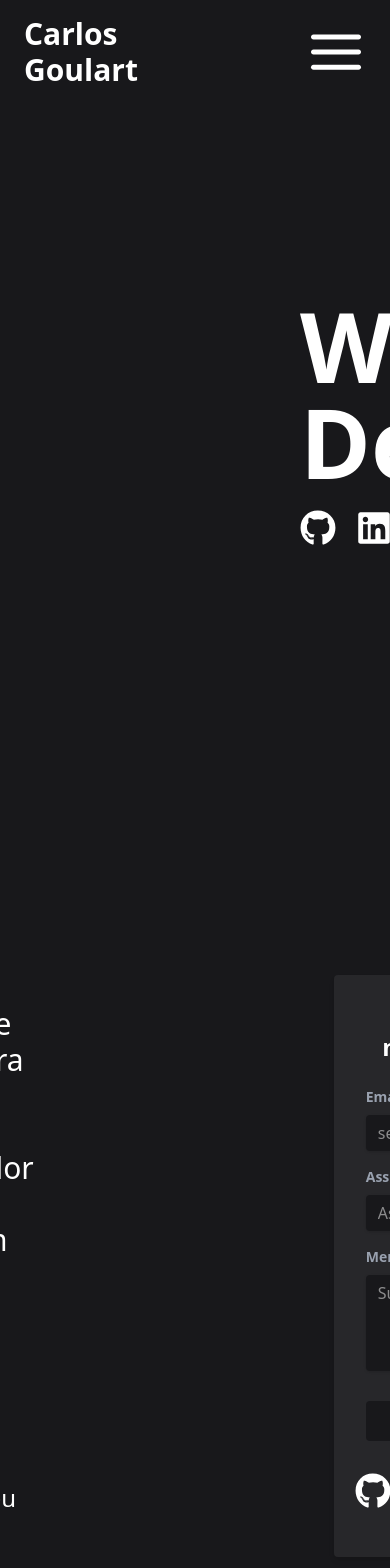
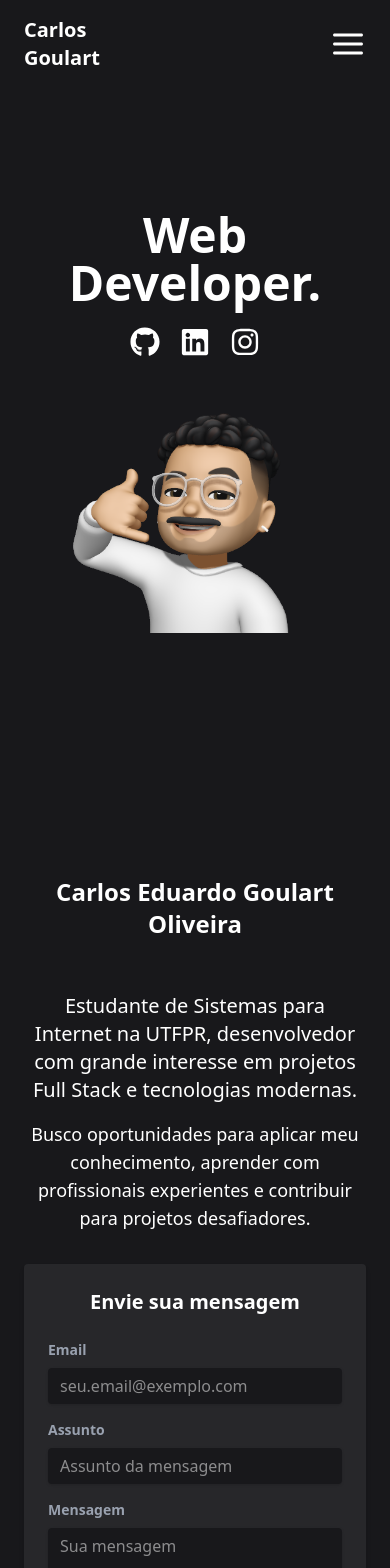
Before and after one commit to CarlosEGoulart/Portfolio, a React (Vite) app: page / in a window 390 px wide. Shown: the top 1568 px of the page. Built offline with nearby package versions, Linux system fonts and the light colour scheme.

Commit message:
feat: responsive views

```diff
--- a/src/components/AboutMe.tsx
+++ b/src/components/AboutMe.tsx
@@ -35,16 +35,16 @@ export default function AboutMe() {
         }
     }, [notification]);
 
-    return <div className="flex flex-row items-center justify-center gap-75 h-screen bg-zinc-900  text-white px-20">
-        <div className="flex flex-col gap-5">
-            <h1 className="text-4xl max-w-xl font-bold mb-8">Carlos Eduardo Goulart Oliveira</h1>
-            <div className="text-start">
-                <p className="text-3xl mb-4 max-w-xl">
+    return <div className="flex flex-col lg:flex-row items-center justify-center gap-8 lg:gap-75 min-h-screen bg-zinc-900 text-white px-6 sm:px-10 md:px-20 py-8">
+        <div className="flex flex-col gap-5 text-center lg:text-left">
+            <h1 className="text-2xl sm:text-3xl md:text-4xl max-w-xl font-bold mb-8">Carlos Eduardo Goulart Oliveira</h1>
+            <div>
+                <p className="text-xl sm:text-2xl md:text-3xl mb-4 max-w-xl">
                     Estudante de Sistemas para Internet na UTFPR,
                     desenvolvedor com grande interesse em projetos Full Stack
                     e tecnologias modernas.
                 </p>
-                <p className="text-2xl max-w-xl">
+                <p className="text-lg sm:text-xl md:text-2xl max-w-xl">
                     Busco oportunidades para aplicar meu conhecimento, aprender
                     com profissionais experientes e contribuir para projetos desafiadores.
                 </p>
@@ -52,8 +52,8 @@ export default function AboutMe() {
         </div>
 
         <div className="w-full max-w-md">
-            <form ref={form} onSubmit={sendEmail} className="bg-zinc-800 shadow-md rounded px-8 pt-6 pb-12 mb-">
-                <h2 className="text-2xl font-bold mb-6 text-center">Envie sua mensagem</h2>
+            <form ref={form} onSubmit={sendEmail} className="bg-zinc-800 shadow-md rounded px-6 sm:px-8 pt-6 pb-12 mb-4">
+                <h2 className="text-xl sm:text-2xl font-bold mb-6 text-center">Envie sua mensagem</h2>
                 <div className="mb-4">
                     <label className="block text-gray-400 text-sm font-bold mb-2" htmlFor="email">
                         Email
@@ -84,7 +84,7 @@ export default function AboutMe() {
                     </div>
                 )}
 
-                <div className='text-4xl flex flex-row justify-center items-center gap-10 mt-8'>
+                <div className='text-3xl sm:text-4xl flex flex-row justify-center items-center gap-10 mt-8'>
                     <a href="https://github.com/CarlosEGoulart" target="_blank" rel="noopener noreferrer">
                         <FaGithub />
                     </a>
--- a/src/components/Header/index.tsx
+++ b/src/components/Header/index.tsx
@@ -16,7 +16,7 @@ export default function Header() {
 
             {isOpen && (
                 <div className="fixed inset-0 backdrop-blur-sm flex items-center justify-center">
-                    <div className="flex flex-col items-center gap-8 text-6xl font-bold">
+                    <div className="flex flex-col items-center gap-4 sm:gap-8 text-3xl sm:text-5xl md:text-6xl font-bold">
                         <a href="#home" onClick={() => setIsOpen(false)}>Home</a>
                         <a href="#about-me" onClick={() => setIsOpen(false)}>About Me</a>
                     </div>
--- a/src/components/Header/logo.tsx
+++ b/src/components/Header/logo.tsx
@@ -1,5 +1,5 @@
 export default function Logo(){
     return <div>
-        <h1 className=" align-text-bottom font-extrabold text-3xl color-white"> Carlos<br/>Goulart </h1>
+        <h1 className="align-text-bottom font-extrabold text-xl sm:text-2xl md:text-3xl color-white"> Carlos<br/>Goulart </h1>
     </div>
 }
--- a/src/components/Header/menuIcon.tsx
+++ b/src/components/Header/menuIcon.tsx
@@ -2,7 +2,7 @@ import { CgMenu, CgClose } from "react-icons/cg";
 export default function MenuIcon({ isMenuOpen, setIsMenuOpen }: { isMenuOpen: boolean, setIsMenuOpen: (isOpen: boolean) => void }) {
   return (
     <button onClick={() => setIsMenuOpen(!isMenuOpen)} className="z-50">
-      <h1 className="font-extrabold text-6xl">
+      <h1 className="font-extrabold text-4xl sm:text-5xl md:text-6xl">
         {isMenuOpen ? <CgClose /> : <CgMenu />}
       </h1>
     </button>
--- a/src/components/Main.tsx
+++ b/src/components/Main.tsx
@@ -2,10 +2,10 @@ import carlos from '../assets/carlos.png'
 import { FaGithub, FaLinkedin, FaInstagram } from "react-icons/fa";
 
 export default function Main() {
-    return <div className='relative flex justify-between items-center px-75 h-screen'>
-        <div className='flex flex-col justify-start gap-5'>
-            <h1 className="text-8xl font-bold">Web<br/>Developer.</h1>
-            <div className='text-4xl flex flex-row gap-5'>
+    return <div className='relative flex flex-col lg:flex-row justify-center lg:justify-between items-center gap-5 lg:gap-0 px-6 sm:px-12 lg:px-75 py-12 sm:py-16 md:py-20 lg:py-0 h-screen'>
+        <div className='flex flex-col justify-center lg:justify-start gap-5 text-center lg:text-left'>
+            <h1 className="text-5xl sm:text-6xl md:text-7xl lg:text-8xl font-bold">Web<br/>Developer.</h1>
+            <div className='text-3xl sm:text-4xl flex flex-row justify-center lg:justify-start gap-5'>
                 <a href="https://github.com/CarlosEGoulart" target="_blank" rel="noopener noreferrer">
                     <FaGithub />
                 </a>
@@ -18,6 +18,6 @@ export default function Main() {
             </div>
         </div>
 
-        <img src={carlos} alt="Carlos Goulart"/>
+        <img src={carlos} alt="Carlos Goulart" className="w-64 sm:w-80 md:w-96 lg:w-auto max-w-full"/>
     </div>
 }
```
Also changed, not shown: .idx/integrations.json (added), firebase.json, 1 other file (tests, documents, lock files or other folders).
